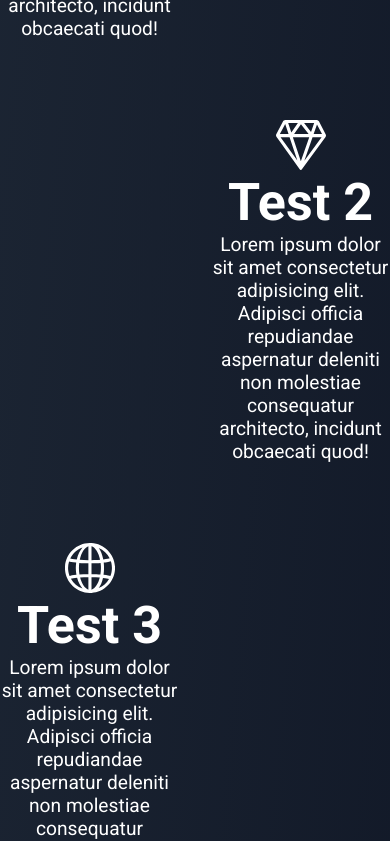
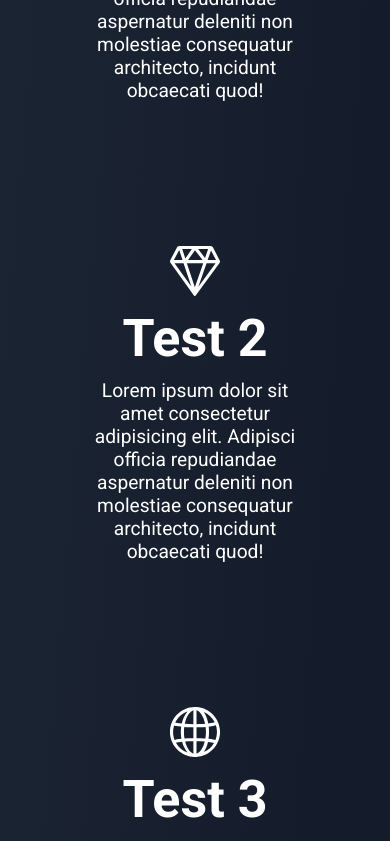
Before and after one commit to demondazeee/nextjs-sample-landing-page, a Next.js app: page / in a window 390 px wide. Shown: the part 2360-3201 px from the top of the page. Built offline with nearby package versions, Linux system fonts and the light colour scheme.

Commit message:
add media queries for responsiveness

```diff
--- a/components/FeaturesSection/Features.tsx
+++ b/components/FeaturesSection/Features.tsx
@@ -12,23 +12,39 @@ const FeatureSectionContainer = styled(Section)`
 
 const FeaturesContainer = styled.div`
     text-align: center;
+    padding: 2rem;
 `
 
 const FeaturesGrid = styled.div`
     display: grid;
     grid-template-columns: repeat(2, 1fr);
     grid-auto-rows: 1fr;
-    row-gap: 5rem;
+    row-gap: 2rem;
     column-gap: 2rem;
     margin-top: 100px;
+
+
+    @media (max-width: 640px) {
+        grid-template-columns: repeat(1, 1fr);
+    }
 `
 
 const FeaturesItem = styled.div`
 
+    & > *:not(:last-child) {
+        margin-bottom: 10px;
+    }
+    @media (max-width: 640px) {
+        padding: 3.5rem;
+    }
 `
 const FeaturesItem2 = styled(FeaturesItem)`
     grid-row: 2;
     grid-column: 2;
+
+    @media (max-width: 640px) {
+        grid-column: 1;
+    }
 `
 
 const FeaturesItem3 = styled(FeaturesItem)`
```
